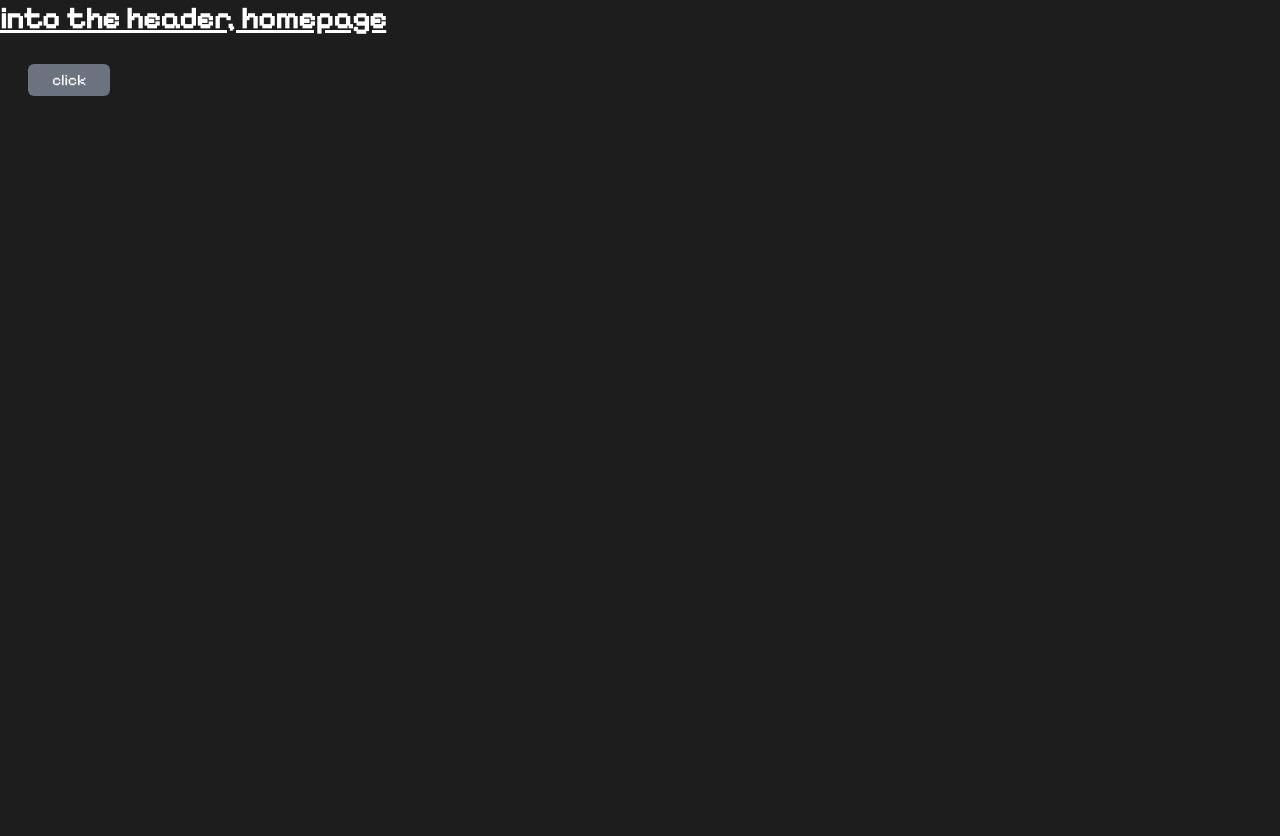
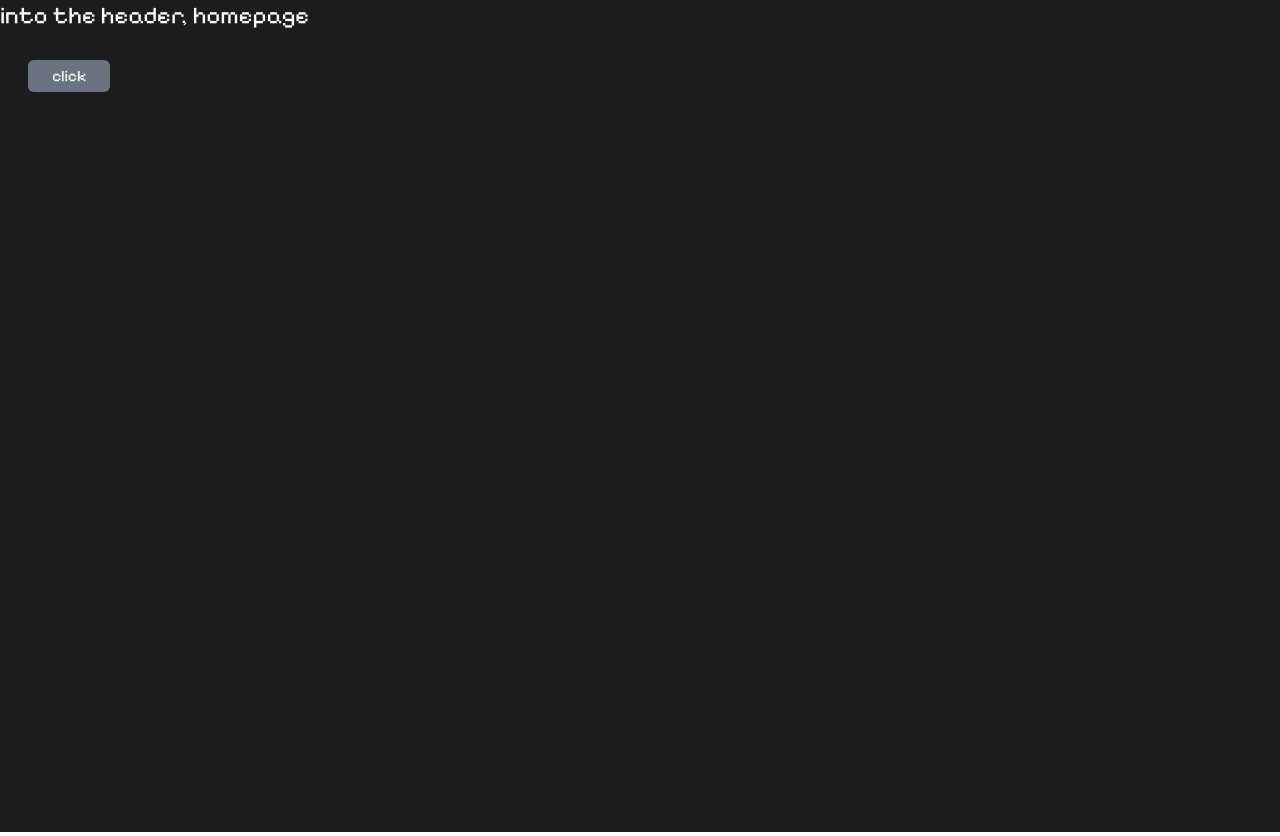
Before and after one commit to babanigit/Pixelify-porfolio-TS, a React (Create React App) app: page /home in a window 1280 px wide. Built offline with nearby package versions, Linux system fonts and the light colour scheme.

Commit message:
added splash screen

```diff
--- a/src/components/1header/Header.tsx
+++ b/src/components/1header/Header.tsx
@@ -23,7 +23,7 @@
 
   return (
     <>
-      <h1 className="text-3xl font-bold underline">
+      <h1 className="text-2xl ">
         into the header, homepage
     </h1>
 
--- a/src/pages/0splash/Splash.tsx
+++ b/src/pages/0splash/Splash.tsx
@@ -39,7 +39,7 @@
           onChange={(input) => setColor(input.target.value)}
           placeholder="Color of the loader"
         /> */}
-        <div>loading</div>
+        <div>loading...</div>
         <ClipLoader
           color={color}
           loading={loading}
```
